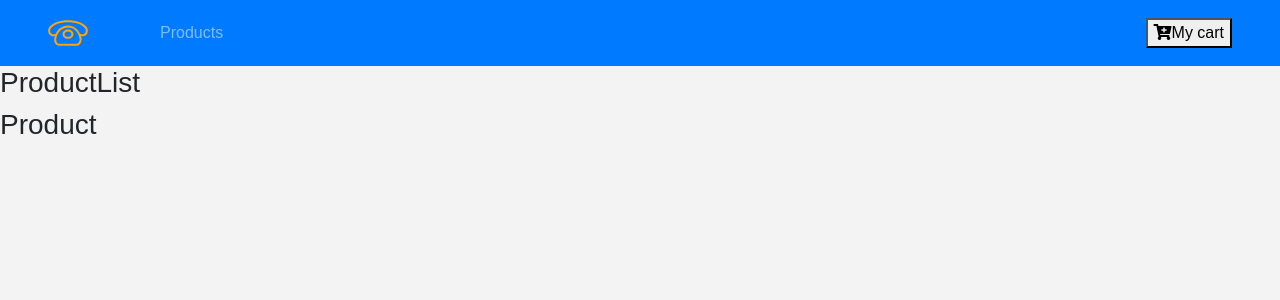
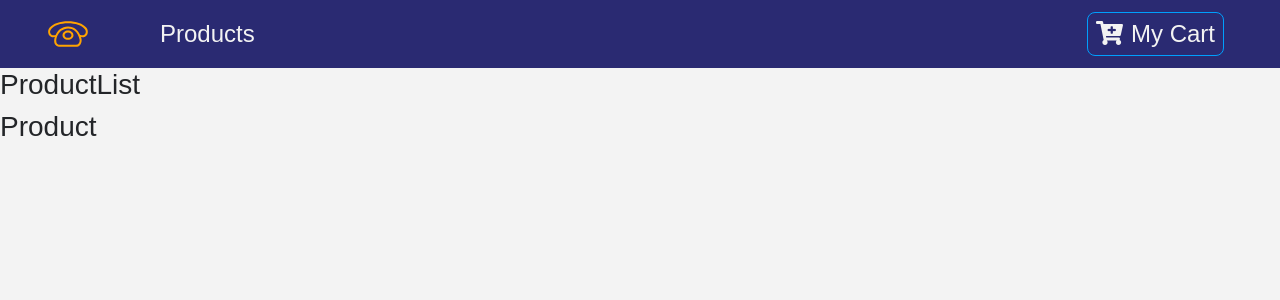
Before and after one commit to rongyadong/e-store-react-contextAPI, a React (Create React App) app: page / in a window 1280 px wide. Shown: the top 300 px of the page. Built offline with nearby package versions, Linux system fonts and the light colour scheme.

Commit message:
add styled-component

```diff
--- a/src/components/Navbar.jsx
+++ b/src/components/Navbar.jsx
@@ -1,11 +1,13 @@
 import React, { Component } from 'react'
 import { Link } from 'react-router-dom'
 import logo from '../logo.svg'
+import styled from 'styled-components'
+import { ButtonContainer } from '../util/Button'
 
 class Navbar extends Component {
   render() {
     return (
-      <nav className="navbar navbar-expand-sm bg-primary navbar-dark px-sm-5">
+      <NavWrapper className="navbar navbar-expand-sm navbar-dark px-sm-5">
         <Link to="/">
           <img src={logo} alt="e-store-logo" className="navbar-brand" />
         </Link>
@@ -17,14 +19,25 @@
           </li>
         </ul>
         <Link to="/cart" className="ml-auto">
-          <button>
-            <i className="fas fa-cart-plus" />
-            My cart
-          </button>
+          <ButtonContainer>
+            <span className="mr-2">
+              <i className="fas fa-cart-plus" />
+            </span>
+            my cart
+          </ButtonContainer>
         </Link>
-      </nav>
+      </NavWrapper>
     )
   }
 }
 
 export default Navbar
+
+const NavWrapper = styled.nav`
+  background: var(--mainBlue);
+  .nav-link {
+    color: var(--mainWhite) !important;
+    font-size: 1.5rem;
+    text-transform: capitalize;
+  }
+`
--- a/src/components/ProductList.jsx
+++ b/src/components/ProductList.jsx
@@ -2,7 +2,9 @@
 import Product from './Product'
 
 class ProductList extends Component {
-  state = {}
+  state = {
+    products: []
+  }
   render() {
     return (
       <div>
--- a/src/data.js
+++ b/src/data.js
@@ -1,8 +1,3 @@
-/*
-https://www.iconfinder.com/icons/1243689/call_phone_icon
-Creative Commons (Attribution 3.0 Unported);
-https://www.iconfinder.com/Makoto_msk */
-
 export const storeProducts = [
   {
     id: 1,
--- /dev/null
+++ b/src/util/Button.jsx
@@ -0,0 +1,21 @@
+import styled from 'styled-components'
+
+export const ButtonContainer = styled.button`
+  color: var(--mainWhite);
+  text-transform: capitalize;
+  font-size: 1.5rem;
+  background: transparent;
+  border: 0.05rem solid var(--lightBlue);
+  border-color: var(--lightBlue);
+  border-radius: 0.5rem;
+  padding: 0.2rem 0.5rem;
+  margin: 0.2rem 0.5rem;
+  transition: all 0.5s ease-in-out;
+  &:hover {
+    background: var(--lightBlue);
+    color: var(--mainBlue);
+  }
+  &:focus {
+    outline: none;
+  }
+`
```
